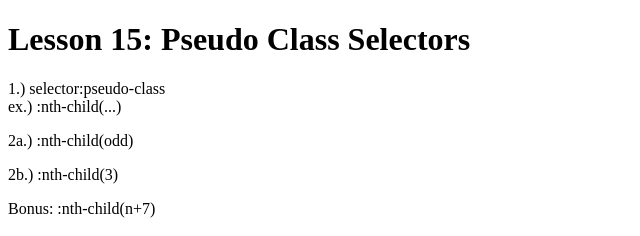
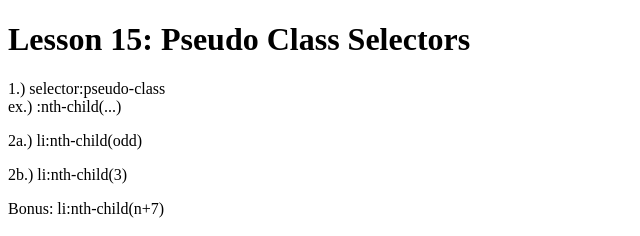
Before and after one commit to BDPA-SITES-Indy/Front-End, a plain HTML site: page Completed Quizzes/McCollum_Camryn_lesson4quiz.html in a window 1280 px wide. Shown: the top 236 px of the page, 0-640 px from the left. Drawn offline with Linux system fonts and the light colour scheme.

Commit message:
Update McCollum_Camryn_lesson4quiz.html

```diff
--- a/Completed Quizzes/McCollum_Camryn_lesson4quiz.html
+++ b/Completed Quizzes/McCollum_Camryn_lesson4quiz.html
@@ -6,9 +6,9 @@
 <body>
 <h1> Lesson 15: Pseudo Class Selectors </h1>
 <p> 1.) selector:pseudo-class<br>ex.) :nth-child(...) </p>
-<p> 2a.) :nth-child(odd)</p>
-<p> 2b.) :nth-child(3) </p>
-<p> Bonus: :nth-child(n+7) </p>
+<p> 2a.) li:nth-child(odd)</p>
+<p> 2b.) li:nth-child(3) </p>
+<p> Bonus: li:nth-child(n+7) </p>
 
 <h1> Lesson 16: Style Placement </h1>
 <p> 1.) Answer choice B is false. </h1>
```
